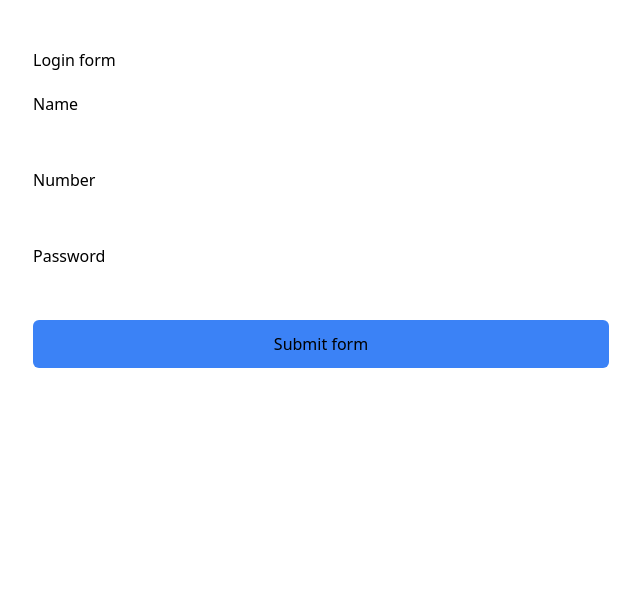
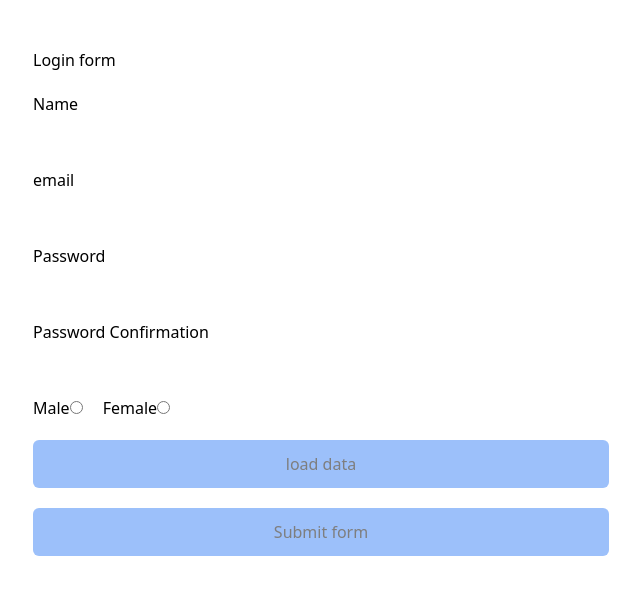
Before and after one commit to AmirShafikhani/Next_app, a Next.js app: page /login in a window 1280 px wide. Shown: the top 594 px of the page, without its empty margins (319-959 px from the left). Built offline with nearby package versions, Linux system fonts and the light colour scheme.

Commit message:
login form update (formik radio input added)

```diff
--- /dev/null
+++ b/components/CustomFade.js
@@ -0,0 +1,30 @@
+import { Children, cloneElement, useEffect, useRef, useState } from "react";
+
+const CustomFade = ({ children }) => {
+  const parentRef = useRef([]);
+  const [fadeAdded, setFadeAdded] = useState(false);
+
+  useEffect(() => {
+    const Observer = new IntersectionObserver(
+      (entries) => {
+        entries.forEach((entry) => {
+          if (entry.isIntersecting && !fadeAdded) {
+            entry.target.classList.add("fade-in");
+            setFadeAdded(true);
+          }
+        });
+      },
+      { rootMargin: "0px 0px -20px 0px" }
+    );
+    parentRef?.current?.forEach((child) => Observer.observe(child));
+  }, [fadeAdded]);
+
+  return Children.map(children, (child, index) =>
+    cloneElement(child, {
+      className: `${child.props.className} fade-out`,
+      ref: (ref) => (parentRef.current[index] = ref),
+    })
+  );
+};
+
+export default CustomFade;
--- a/pages/login.js
+++ b/pages/login.js
@@ -1,49 +1,72 @@
 import { useFormik } from "formik";
 import React, { useState } from "react";
+import * as Yup from "yup";
 
 const LoginForm = () => {
   const initialValues = {
     name: "",
-    number: "",
+    email: "",
+    gender: "",
     password: "",
+    passwordConfirm: "",
   };
 
-  const validate = (values) => {
-    console.log(values);
-
-    const errors = {};
-
-    if (!values.name.trim().length) errors["name"] = "name field is required";
-    if (!values.number.trim().length) errors["number"] = "number field is required";
-    if (!values.password.trim().length) errors["password"] = "password field is required";
-
-    return errors;
-  };
+  const [backendData, setBackendData] = useState(null);
 
   const onSubmit = (values) => {
     console.log(values);
   };
 
-  const formik = useFormik({ initialValues, onSubmit, validate });
+  const updateData = (e) => {
+    e.preventDefault();
+    setBackendData({
+      name: "test",
+      email: "test@gmail.com",
+      gender: "0",
+      password: "fasdfsdfdff",
+      passwordConfirm: "fasdfsdfdff",
+    });
+  };
+
+  const validationSchema = Yup.object({
+    name: Yup.string("name must be a string")
+      .required("name is a required property")
+      .min(6, "name must be at least contains 6 characters")
+      .max(30, "name must be at most 30 characters"),
+    email: Yup.string("email must be a string").email("please enter a valid email").required("email is a required property"),
+    password: Yup.string("name must be a string").required("password is a required property"),
+    passwordConfirm: Yup.string("passwordConfirm must be a string")
+      .required("passwordConfirm must be a string")
+      .oneOf([Yup.ref("password"), null], "Passwords must match"),
+    gender: Yup.string().required("gender is a required property"),
+  });
+
+  const formik = useFormik({
+    initialValues: backendData || initialValues,
+    onSubmit,
+    validationSchema,
+    validateOnMount: true,
+    enableReinitialize: true,
+  });
 
   const formOptions = [
+    // Using getFieldProps to pass "error", "onChange", "touched"
     {
       title: "Name",
       name: "name",
-      value: formik.values.name,
-      onBlur: formik.handleBlur,
       error: formik.errors.name,
       touched: formik.touched.name,
+      ...formik.getFieldProps("name"),
+    },
+    // Passing "error", "onChange", "touched" manually
+    {
+      title: "email",
+      name: "email",
+      value: formik.values.email,
+      onBlur: formik.handleBlur,
+      error: formik.errors.email,
       onChange: formik.handleChange,
-    },
-    {
-      title: "Number",
-      name: "number",
-      value: formik.values.number,
-      onBlur: formik.handleBlur,
-      error: formik.errors.number,
-      onChange: formik.handleChange,
-      touched: formik.touched.number,
+      touched: formik.touched.email,
     },
     {
       title: "Password",
@@ -54,6 +77,15 @@ const LoginForm = () => {
       value: formik.values.password,
       touched: formik.touched.password,
     },
+    {
+      title: "Password Confirmation",
+      name: "passwordConfirm",
+      onBlur: formik.handleBlur,
+      onChange: formik.handleChange,
+      error: formik.errors.passwordConfirm,
+      value: formik.values.passwordConfirm,
+      touched: formik.touched.passwordConfirm,
+    },
   ];
 
   return (
@@ -62,12 +94,43 @@ const LoginForm = () => {
         <h1>Login form</h1>
         {formOptions.map((option) => (
           <div className="flex flex-col gap-2" key={option.name}>
-            <div>{option.title}</div>
-            <input name={option.name} value={option.value} onChange={option.onChange} onBlur={option.onBlur} />
+            <label htmlFor={option.name}>{option.title}</label>
+            <input id={option.name} name={option.name} value={option.value} onChange={option.onChange} onBlur={option.onBlur} />
             {option.touched && option.error && <div className="text-red-500">{option.error}</div>}
           </div>
         ))}
-        <button type="submit" className="bg-blue-500 p-3 rounded-md">
+        <div className="flex gap-5">
+          <div>
+            <label htmlFor="0">Male</label>
+            <input
+              id="0"
+              type="radio"
+              value="0"
+              name="gender"
+              onChange={formik.handleChange}
+              checked={formik.values.gender === "0"}
+            />
+          </div>
+          <div>
+            <label htmlFor="1">Female</label>
+            <input
+              id="1"
+              type="radio"
+              value="1"
+              name="gender"
+              onChange={formik.handleChange}
+              checked={formik.values.gender === "1"}
+            />
+          </div>
+        </div>
+        <button className={`${!formik.isValid && "opacity-50"} bg-blue-500 p-3 rounded-md`} onClick={updateData}>
+          load data
+        </button>
+        <button
+          type="submit"
+          disabled={!formik.isValid}
+          className={`${!formik.isValid && "opacity-50"} bg-blue-500 p-3 rounded-md`}
+        >
           Submit form
         </button>
       </form>
--- a/pages/server-secure-page/index.js
+++ b/pages/server-secure-page/index.js
@@ -1,5 +1,4 @@
 import { getSession, signIn, useSession } from "next-auth/react";
-import Link from "next/link";
 import React from "react";
 
 // Server side securing pages using next auth
--- a/pages/test.js
+++ b/pages/test.js
@@ -1,12 +1,13 @@
-import { TextField } from "@mui/material";
-import React from "react";
+import CustomFade from "../components/CustomFade";
 
 const Test = () => {
   return (
-    <div className="m-12 bg-red-500 h-[150px] centering p-12">
-      <div className="bg-yellow-500 p-0 ">
-        <TextField id="outlined-basic" label="Outlined" variant="outlined" className="mb-6" />
-      </div>
+    <div className="flex flex-col gap-12 [&>*]:bg-sky-500 [&>*]:p-12">
+      {new Array(30).fill("").map((item, index) => (
+        <CustomFade key={index}>
+          <div className="">{index + 1}</div>
+        </CustomFade>
+      ))}
     </div>
   );
 };
--- a/styles/globals.css
+++ b/styles/globals.css
@@ -1,7 +1,6 @@
 @tailwind base;
 @tailwind components;
 @tailwind utilities;
-
 
 * {
   box-sizing: border-box;
@@ -19,3 +18,12 @@ a {
     color-scheme: dark;
   }
 }
+
+@layer components {
+  .fade-out {
+    @apply opacity-0 invisible translate-y-3;
+  }
+  .fade-in {
+    @apply !visible !opacity-100 !translate-y-0 !transition !duration-[400ms];
+  }
+}
```
